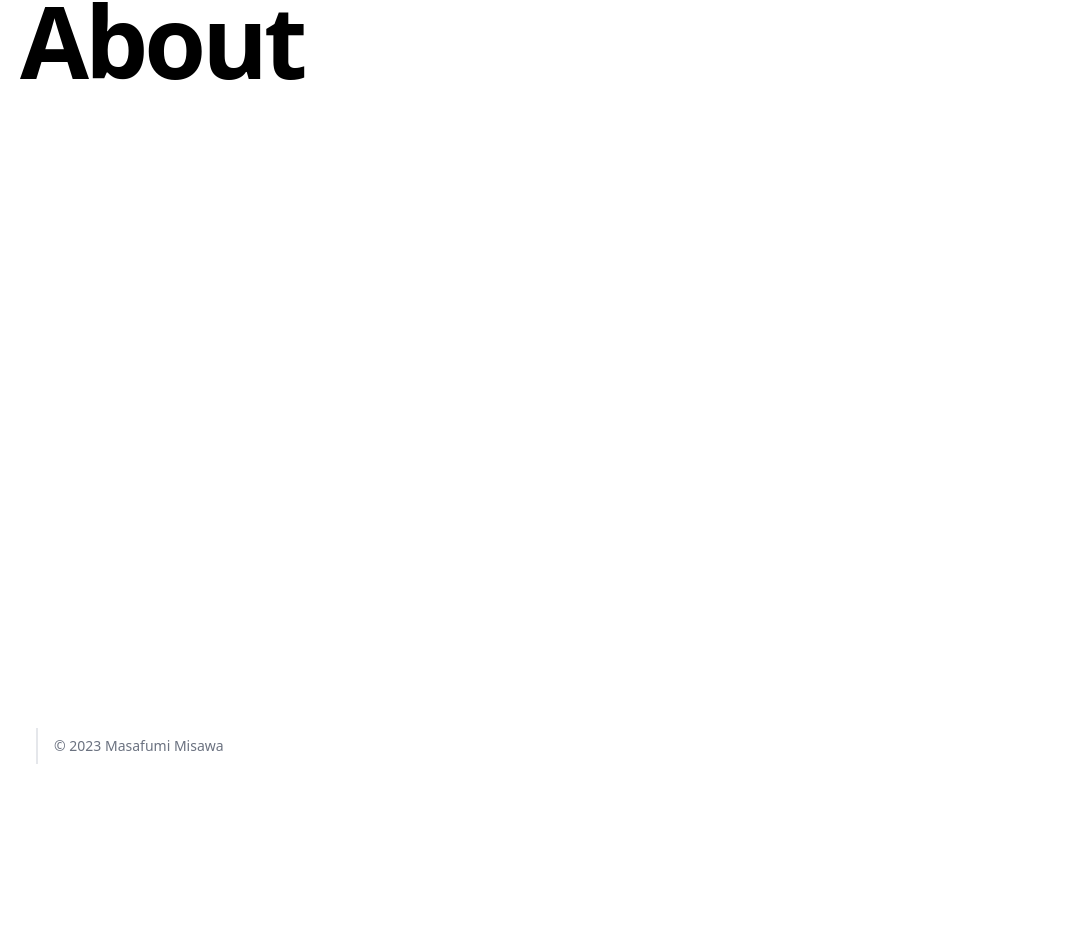
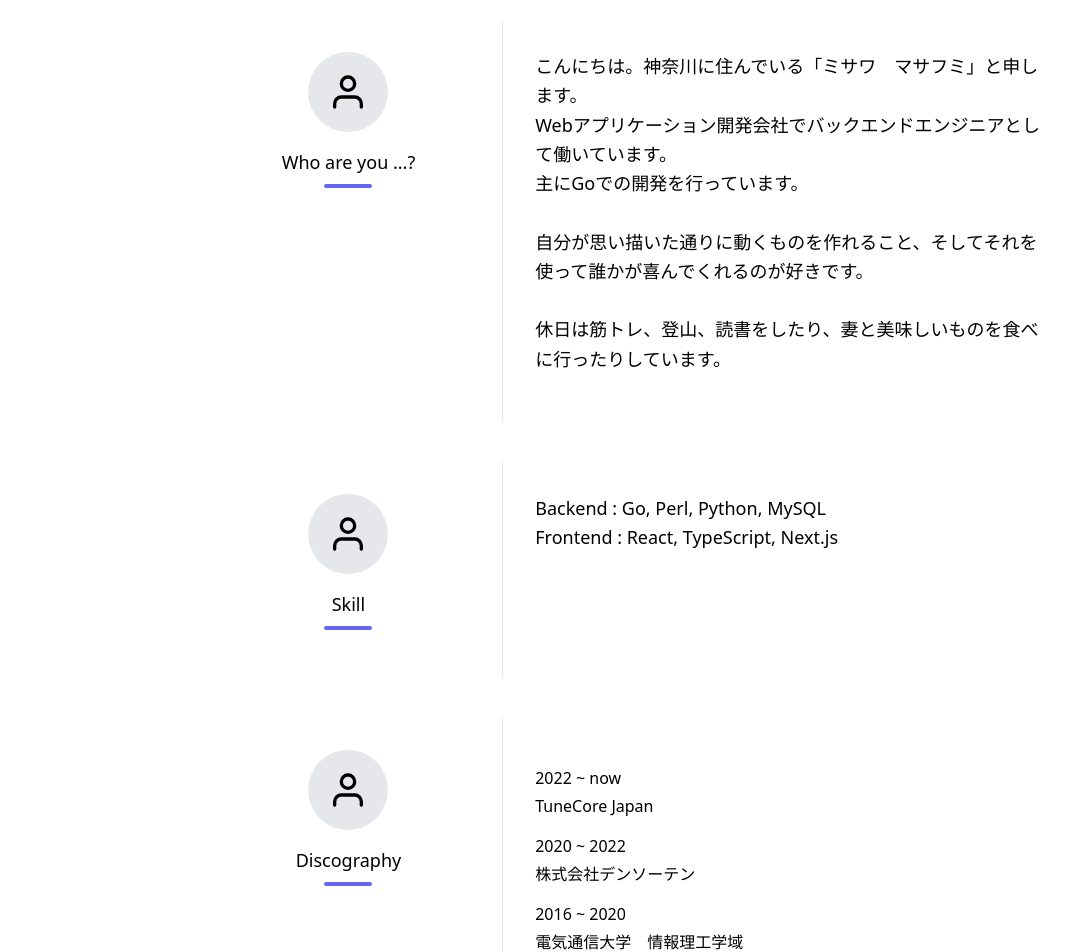
Before and after one commit to masafumi330/blog, a Next.js app: page /about in a window 1280 px wide. Shown: the part 104-1056 px from the top of the page, without its empty margins (0-1081 px from the left). Before the commit the page ends 900 px from the top, so only its background shows below. Built offline with nearby package versions, Linux system fonts and the light colour scheme.

Commit message:
:zap: Aboutを充実

```diff
--- a/pages/about/index.tsx
+++ b/pages/about/index.tsx
@@ -13,9 +13,94 @@ export default function About() {
             </Head>
             <Container>
             <Header />
-            <h1 className="text-5xl md:text-8xl font-bold tracking-tighter leading-tight md:pr-8">
-                About
-            </h1>
+
+
+            <section className="body-font">
+                <div className="lg:w-4/6 mx-auto">
+                    <div className="flex flex-col sm:flex-row mt-10">
+                        <div className="sm:w-1/3 text-center sm:pr-8 sm:py-8">
+                        <div className="w-20 h-20 rounded-full inline-flex items-center justify-center bg-gray-200 ">
+                            <svg fill="none" stroke="currentColor" stroke-linecap="round" stroke-linejoin="round" stroke-width="2" className="w-10 h-10" viewBox="0 0 24 24">
+                            <path d="M20 21v-2a4 4 0 00-4-4H8a4 4 0 00-4 4v2"></path>
+                            <circle cx="12" cy="7" r="4"></circle>
+                            </svg>
+                        </div>
+                        <div className="flex flex-col items-center text-center justify-center">
+                            <h2 className="font-medium title-font mt-4  text-lg">Who are you ...?</h2>
+                            <div className="w-12 h-1 bg-indigo-500 rounded mt-2 mb-4"></div>
+                        </div>
+                        </div>
+                        <div className="sm:w-2/3 sm:pl-8 sm:py-8 sm:border-l border-gray-200 sm:border-t-0 border-t mt-4 pt-4 sm:mt-0 text-center sm:text-left">
+                        <p className="leading-relaxed text-lg mb-4">
+                            こんにちは。神奈川に住んでいる「ミサワ　マサフミ」と申します。<br />
+                            Webアプリケーション開発会社でバックエンドエンジニアとして働いています。<br />
+                            主にGoでの開発を行っています。<br />
+                            <br />
+                            自分が思い描いた通りに動くものを作れること、そしてそれを使って誰かが喜んでくれるのが好きです。<br />
+                            <br />
+                            休日は筋トレ、登山、読書をしたり、妻と美味しいものを食べに行ったりしています。<br />
+                        </p>
+                        </div>
+                    </div>
+                </div>
+            </section>
+
+            <section className="body-font">
+                <div className="lg:w-4/6 mx-auto">
+                    <div className="flex flex-col sm:flex-row mt-10">
+                        <div className="sm:w-1/3 text-center sm:pr-8 sm:py-8">
+                        <div className="w-20 h-20 rounded-full inline-flex items-center justify-center bg-gray-200 ">
+                            <svg fill="none" stroke="currentColor" stroke-linecap="round" stroke-linejoin="round" stroke-width="2" className="w-10 h-10" viewBox="0 0 24 24">
+                            <path d="M20 21v-2a4 4 0 00-4-4H8a4 4 0 00-4 4v2"></path>
+                            <circle cx="12" cy="7" r="4"></circle>
+                            </svg>
+                        </div>
+                        <div className="flex flex-col items-center text-center justify-center">
+                            <h2 className="font-medium title-font mt-4 text-lg">Skill</h2>
+                            <div className="w-12 h-1 bg-indigo-500 rounded mt-2 mb-4"></div>
+                        </div>
+                        </div>
+                        <div className="sm:w-2/3 sm:pl-8 sm:py-8 sm:border-l border-gray-200 sm:border-t-0 border-t mt-4 pt-4 sm:mt-0 text-center sm:text-left">
+                        <p className="leading-relaxed text-lg mb-4">
+                            Backend  : Go, Perl, Python, MySQL<br />
+                            Frontend : React, TypeScript, Next.js<br />
+                        </p>
+                        </div>
+                    </div>
+                </div>
+            </section>
+
+            <section className="body-font">
+                <div className="lg:w-4/6 mx-auto">
+                    <div className="flex flex-col sm:flex-row mt-10">
+                        <div className="sm:w-1/3 text-center sm:pr-8 sm:py-8">
+                        <div className="w-20 h-20 rounded-full inline-flex items-center justify-center bg-gray-200 ">
+                            <svg fill="none" stroke="currentColor" stroke-linecap="round" stroke-linejoin="round" stroke-width="2" className="w-10 h-10" viewBox="0 0 24 24">
+                            <path d="M20 21v-2a4 4 0 00-4-4H8a4 4 0 00-4 4v2"></path>
+                            <circle cx="12" cy="7" r="4"></circle>
+                            </svg>
+                        </div>
+                        <div className="flex flex-col items-center text-center justify-center">
+                            <h2 className="font-medium title-font mt-4 text-lg">Discography</h2>
+                            <div className="w-12 h-1 bg-indigo-500 rounded mt-2 mb-4"></div>
+                        </div>
+                        </div>
+                        <div className="sm:w-2/3 sm:pl-8 sm:py-8 sm:border-l border-gray-200 sm:border-t-0 border-t mt-4 pt-4 sm:mt-0 text-center sm:text-left">
+                            <h2 className="font-medium title-font mt-4 text-base">2022 ~ now</h2>
+                            <p className="mb-4 mt-1">TuneCore Japan</p>
+                            <h2 className="font-medium title-font mt-4 text-base">2020 ~ 2022</h2>
+                            <p className="mb-4 mt-1">株式会社デンソーテン</p>
+                            <h2 className="font-medium title-font mt-4 text-base">2016 ~ 2020</h2>
+                            <p className="mb-4 mt-1">電気通信大学　情報理工学域</p>
+                        <p className="leading-relaxed text-lg mb-4">
+
+                        </p>
+                        </div>
+                    </div>
+                </div>
+            </section>
+
+
             </Container>
         </Layout>
         </>
```
